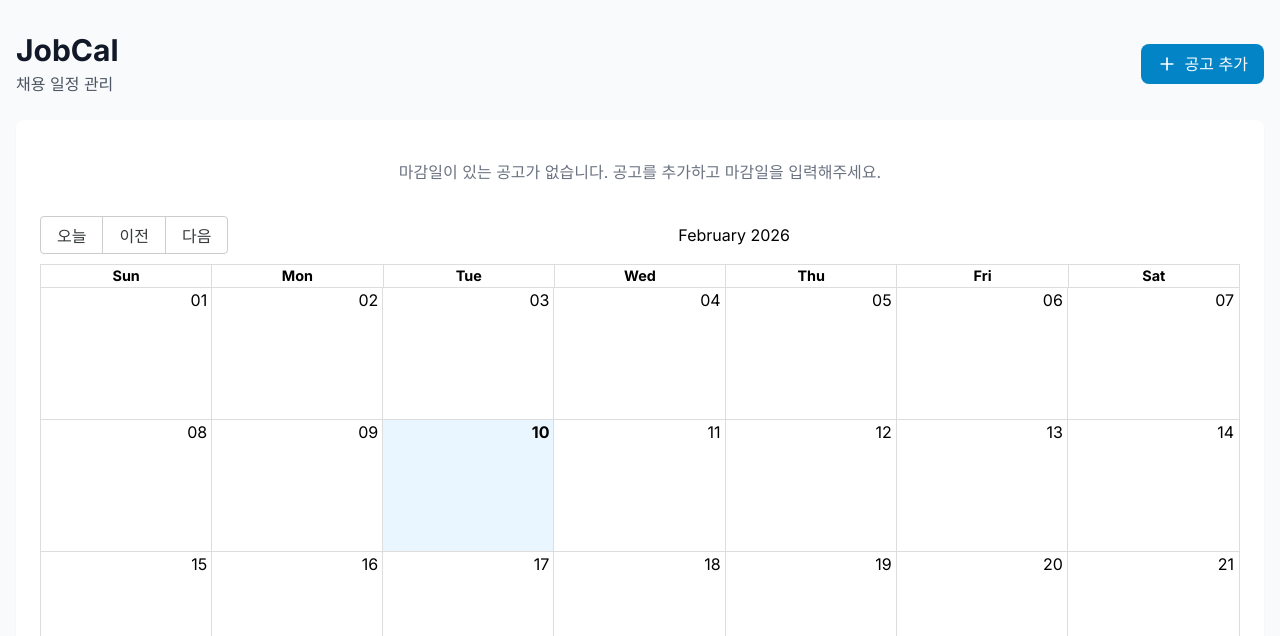
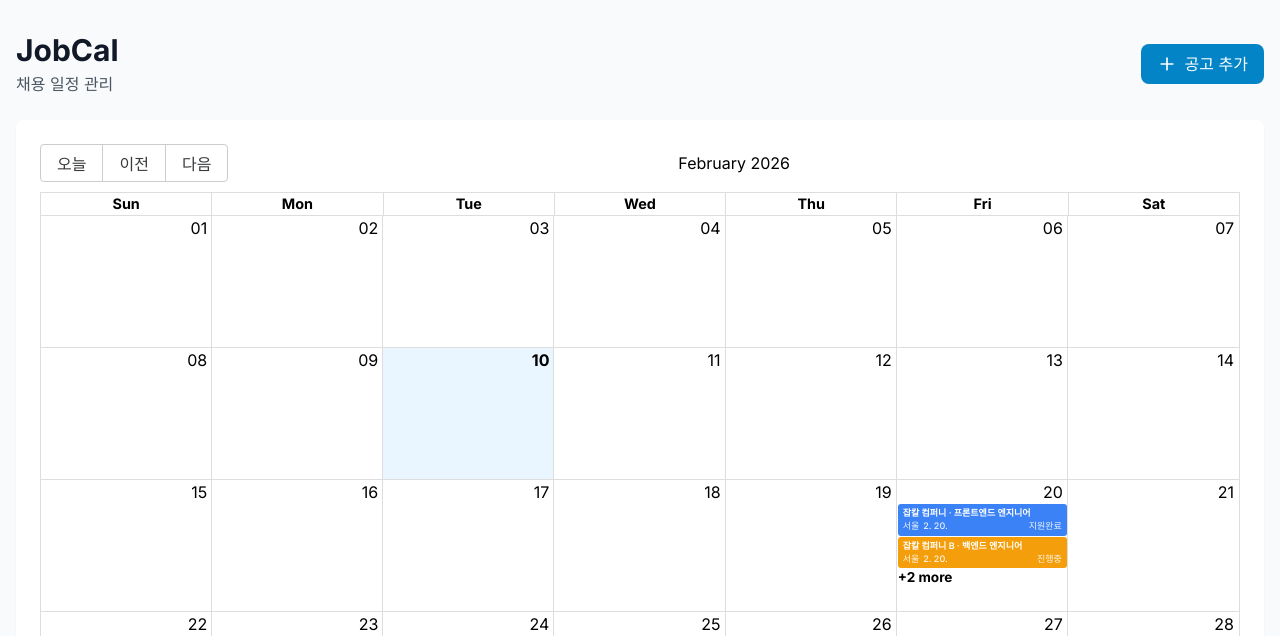
Before and after one commit to Job-Cal/JobCal-FE, a Next.js app: page / in a window 1280 px wide. Shown: the top 636 px of the page. Built offline with nearby package versions, Linux system fonts and the light colour scheme; no server answers.

Commit message:
fix: 일간 이벤트 UI 수정

```diff
--- a/app/page.tsx
+++ b/app/page.tsx
@@ -6,7 +6,12 @@ import JobCalendar from '@/components/calendar/JobCalendar';
 import JobAddModal from '@/components/job/JobAddModal';
 import JobDetailPanel from '@/components/job/JobDetailPanel';
 import { applicationsApi } from '@/lib/api';
-import { Application, ApplicationStatusLabels, ApplicationStatusColors } from '@/types/application';
+import {
+  Application,
+  ApplicationStatus,
+  ApplicationStatusLabels,
+  ApplicationStatusColors,
+} from '@/types/application';
 
 export default function Home() {
   const [applications, setApplications] = useState<Application[]>([]);
@@ -14,6 +19,95 @@ export default function Home() {
   const [isAddModalOpen, setIsAddModalOpen] = useState(false);
   const [selectedApplication, setSelectedApplication] = useState<Application | null>(null);
   const [isDetailPanelOpen, setIsDetailPanelOpen] = useState(false);
+
+  // 예시용 더미 데이터: 실제 공고가 없을 때 캘린더에 표시
+  const mockApplications: Application[] = [
+    {
+      id: 1,
+      user_id: 1,
+      job_posting_id: 1,
+      status: ApplicationStatus.APPLIED,
+      memo: '첫 번째 더미 공고 메모',
+      created_at: new Date().toISOString(),
+      updated_at: null,
+      job_posting: {
+        id: 1,
+        company_name: '잡칼 컴퍼니',
+        job_title: '프론트엔드 엔지니어',
+        deadline: '2026-02-20',
+        original_url: 'https://example.com/jobs/1',
+        parsed_data: null,
+        description: 'React, TypeScript 기반 프론트엔드 개발',
+        location: '서울',
+        created_at: new Date().toISOString(),
+        updated_at: null,
+      },
+    },
+    // 같은 날짜(2026-02-20)에 또 다른 공고 예시
+    {
+      id: 4,
+      user_id: 1,
+      job_posting_id: 4,
+      status: ApplicationStatus.IN_PROGRESS,
+      memo: '동일 마감일 테스트용 공고',
+      created_at: new Date().toISOString(),
+      updated_at: null,
+      job_posting: {
+        id: 4,
+        company_name: '잡칼 컴퍼니 B',
+        job_title: '백엔드 엔지니어',
+        deadline: '2026-02-20', // 위 공고와 같은 날짜
+        original_url: 'https://example.com/jobs/4',
+        parsed_data: null,
+        description: '동일 마감일 공고가 여러 개일 때 캘린더 표시 확인용',
+        location: '서울',
+        created_at: new Date().toISOString(),
+        updated_at: null,
+      },
+    },
+    {
+      id: 2,
+      user_id: 1,
+      job_posting_id: 2,
+      status: ApplicationStatus.IN_PROGRESS,
+      memo: '동일 날짜 다른 회사 공고 1',
+      created_at: new Date().toISOString(),
+      updated_at: null,
+      job_posting: {
+        id: 2,
+        company_name: '네오잡스',
+        job_title: '풀스택 개발자 (Node.js)',
+        deadline: '2026-02-20',
+        original_url: 'https://example.com/jobs/2',
+        parsed_data: null,
+        description: '동일 마감일 공고 예시 3',
+        location: '리모트',
+        created_at: new Date().toISOString(),
+        updated_at: null,
+      },
+    },
+    {
+      id: 3,
+      user_id: 1,
+      job_posting_id: 3,
+      status: ApplicationStatus.NOT_APPLIED,
+      memo: '동일 날짜 다른 회사 공고 2',
+      created_at: new Date().toISOString(),
+      updated_at: null,
+      job_posting: {
+        id: 3,
+        company_name: '스타트업 XYZ',
+        job_title: '주니어 프론트엔드 개발자',
+        deadline: '2026-02-20',
+        original_url: 'https://example.com/jobs/3',
+        parsed_data: null,
+        description: '동일 마감일 공고 예시 4',
+        location: '판교',
+        created_at: new Date().toISOString(),
+        updated_at: null,
+      },
+    },
+  ];
 
   const fetchApplications = async () => {
     try {
@@ -73,7 +167,8 @@ export default function Home() {
 
         <div className="bg-white rounded-lg shadow-sm p-6">
           <JobCalendar
-            applications={applications}
+            // 실제 데이터가 없을 때는 예시 데이터로 캘린더 UI를 미리 확인할 수 있게 함
+            applications={applications.length > 0 ? applications : mockApplications}
             onSelectEvent={handleSelectEvent}
           />
         </div>
--- a/components/calendar/JobCalendar.tsx
+++ b/components/calendar/JobCalendar.tsx
@@ -99,13 +99,16 @@ export default function JobCalendar({ applications, onSelectEvent }: JobCalendar
       backgroundColor: backgroundColor,
       color: '#ffffff',
       border: 'none',
-      borderRadius: '4px',
-      padding: '3px 6px',
-      fontSize: '12px',
-      fontWeight: '500',
+      borderRadius: 3,
+      padding: '1px 3px',
+      fontSize: 11,
+      fontWeight: 500,
       display: 'block',
       opacity: 1,
       visibility: 'visible' as const,
+      overflow: 'hidden',
+      whiteSpace: 'nowrap',
+      textOverflow: 'ellipsis',
     };
 
     return { style };
--- a/components/calendar/JobEvent.tsx
+++ b/components/calendar/JobEvent.tsx
@@ -15,11 +15,41 @@ export default function JobEvent({ event }: JobEventProps) {
     return <div className="text-xs p-1">{event.title}</div>;
   }
 
+  const posting = app.job_posting;
+  const deadline =
+    posting.deadline &&
+    new Date(posting.deadline).toLocaleDateString('ko-KR', {
+      month: 'numeric',
+      day: 'numeric',
+    });
+  const location = posting.location;
+  const title = posting.job_title;
+  const statusLabel = ApplicationStatusLabels[app.status];
+
   return (
-    <div className="text-xs p-1 w-full h-full">
-      <div className="font-semibold leading-tight">{app.job_posting.company_name}</div>
-      <div className="text-[10px] opacity-90 mt-0.5 leading-tight">
-        {ApplicationStatusLabels[app.status]}
+    // 한 셀 안에 여러 이벤트가 들어갈 수 있도록 매우 컴팩트한 레이아웃으로 구성
+    <div className="flex w-full flex-col p-[2px] text-[9px] leading-snug">
+      {/* 회사명 + 직무 (한 줄 안에서 최대한 압축) */}
+      <div className="truncate font-semibold">
+        {posting.company_name}
+        {title && ` · ${title}`}
+      </div>
+
+      {/* 지역 / 마감일 / 상태를 한 줄로 요약 */}
+      <div className="mt-[1px] flex items-center gap-1 opacity-90">
+        {location && (
+          <span className="max-w-[45%] truncate">
+            {location}
+          </span>
+        )}
+        {deadline && (
+          <span className="shrink-0">
+            {deadline}
+          </span>
+        )}
+        <span className="ml-auto shrink-0">
+          {statusLabel}
+        </span>
       </div>
     </div>
   );
```
